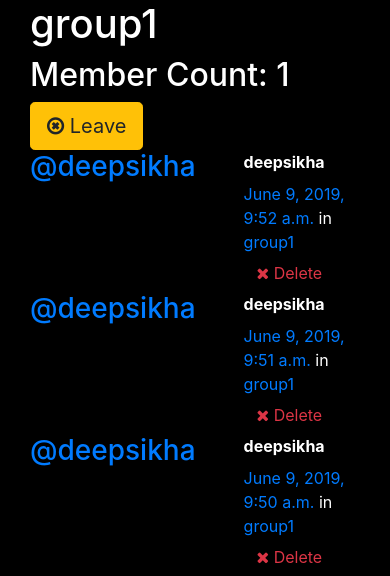
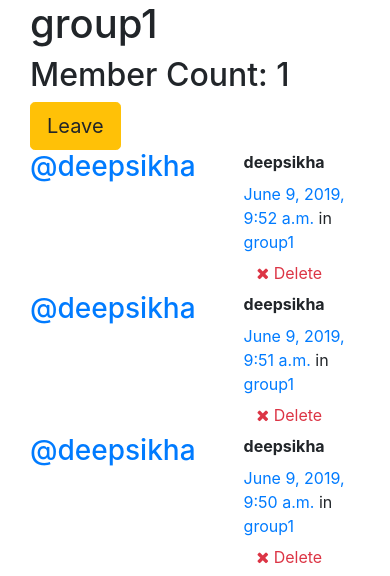
Before and after one commit to Deepsikha97/social_clone, a Django app: a page that uses templates/base.html in a window 390 px wide. Shown: the part 176-752 px from the top of the page. Run offline with Django 3.2, Linux system fonts and the light colour scheme; a user stored in the database is signed in; data comes from the database, SQL or seed files in the repository; both versions use the stored data as it was after the commit; tables that the repository leaves empty hold one stand-in row (values such as "Sample post"); some libraries are stand-ins or nearby versions.

Commit message:
2nd commit

```diff
--- a/groups/models.py
+++ b/groups/models.py
@@ -5,7 +5,7 @@ from django.utils.text import slugify
 # from accounts.models import User
 
 # pip install misaka
-import misaka
+#import misaka
 
 from django.contrib.auth import get_user_model
 User = get_user_model()
@@ -28,7 +28,7 @@ class Group(models.Model):
 
     def save(self, *args, **kwargs):
         self.slug = slugify(self.name)
-        self.description_html = misaka.html(self.description)
+        self.description_html = (self.description)
         super().save(*args, **kwargs)
 
     def get_absolute_url(self):
--- a/groups/templates/groups/group_detail.html
+++ b/groups/templates/groups/group_detail.html
@@ -7,9 +7,9 @@
 
   <div class="content">
   	{% if user in group.members.all %}
-  		<a href="{% url 'groups:leave' slug=group.slug %}" class="btn btn-lg btn-warning"><span class="fa fa-times-circle-o"></span> Leave</a>
+  		<a href="{% url 'groups:leave' slug=group.slug %}" class="btn btn-lg btn-warning">Leave</a>
   	{% else %}
-  		<a href="{% url 'groups:join' slug=group.slug %}" class="btn btn-lg btn-warning"><span class="fa fa-check-circle-o"></span> Join</a>
+  		<a href="{% url 'groups:join' slug=group.slug %}" class="btn btn-lg btn-warning">Join</a>
   	{% endif %}
 
   </div>
--- a/groups/templates/groups/group_list.html
+++ b/groups/templates/groups/group_list.html
@@ -15,7 +15,7 @@
 			<p>Welcome to the Groups Page! <br>Select a Group with a shared interest!</p>
 	</div>
 	{% if user.is_authenticated %}
-	<a href="{% url 'groups:create' %}" class="btn btn-warning" role="button"><span class="fa fa-plus"></span> Create New Group!</a>
+	<a href="{% url 'groups:create' %}" class="btn btn-warning" role="button">Create New Group!</a>
 	{% endif %}
 </div>
 {% endblock %}
--- a/posts/models.py
+++ b/posts/models.py
@@ -3,7 +3,7 @@ from django.conf import settings
 from django.urls import reverse
 
 # pip install misaka
-import misaka
+#import misaka
 
 from groups.models import Group
 
@@ -22,7 +22,7 @@ class Post(models.Model):
         return self.message
 
     def save(self, *args, **kwargs):
-        self.message_html = misaka.html(self.message)
+        self.message_html = (self.message)
         super().save(*args, **kwargs)
 
     def get_absolute_url(self):
--- a/static/simplesocial/css/master.css
+++ /dev/null
@@ -1,6 +0,0 @@
-body {
-  margin: 0;
-  overflow: hidden;
-  background-color: black;
-  color:white;
-}
--- a/static/simplesocial/js/master.js
+++ /dev/null
@@ -1,205 +0,0 @@
-// SOURCE: http://codepen.io/Thibka/pen/mWGxNj
-var canvas = document.getElementById('canvas'),
-  context = canvas.getContext('2d'),
-  canvasWidth = (window.innerWidth || document.documentElement.clientWidth || document.body.clientWidth),
-  canvasHeight = (window.innerHeight || document.documentElement.clientHeight || document.body.clientHeight),
-  requestAnimationFrame = window.requestAnimationFrame ||
-  window.mozRequestAnimationFrame ||
-  window.webkitRequestAnimationFrame ||
-  window.msRequestAnimationFrame;
-var persons = [],
-  numberOfFirefly = 30,
-  birthToGive = 25;
-
-var colors = [];
-/* Galactic Tea - http://www.colourlovers.com/palette/1586746/Galactic_Tea*/
-colors[2] = [];
-colors[2]['background'] = '#2F294F';
-colors[2][1] = 'rgba(74,49,89,';
-colors[2][2] = 'rgba(130,91,109,';
-colors[2][3] = 'rgba(185,136,131,';
-colors[2][4] = 'rgba(249,241,204,';
-
-var colorTheme = 2, //getRandomInt(0,colors.length-1);
-  mainSpeed = 1;
-
-function getRandomInt(min, max, exept) {
-  var i = Math.floor(Math.random() * (max - min + 1)) + min;
-  if (typeof exept == "undefined") return i;
-  else if (typeof exept == 'number' && i == exept) return getRandomInt(min, max, exept);
-  else if (typeof exept == "object" && (i >= exept[0] && i <= exept[1])) return getRandomInt(min, max, exept);
-  else return i;
-}
-
-function isEven(n) {
-  return n == parseFloat(n) ? !(n % 2) : void 0;
-}
-
-function degToRad(deg) {
-  return deg * (Math.PI / 180);
-}
-
-function Firefly(id) {
-  this.id = id;
-  this.width = getRandomInt(3, 6);
-  this.height = this.width;
-  this.x = getRandomInt(0, (canvas.width - this.width));
-  this.y = getRandomInt(0, (canvas.height - this.height));
-  this.speed = (this.width <= 10) ? 2 : 1;
-  this.alpha = 1;
-  this.alphaReduction = getRandomInt(1, 3) / 1000;
-  this.color = colors[colorTheme][getRandomInt(1, colors[colorTheme].length - 1)];
-  this.direction = getRandomInt(0, 360);
-  this.turner = getRandomInt(0, 1) == 0 ? -1 : 1;
-  this.turnerAmp = getRandomInt(1, 2);
-  this.isHit = false;
-  this.stepCounter = 0;
-  this.changeDirectionFrequency = getRandomInt(1, 200);
-  this.shape = 2; //getRandomInt(2,3);
-  this.shadowBlur = getRandomInt(5, 25);
-}
-
-Firefly.prototype.stop = function() {
-  this.update();
-}
-
-Firefly.prototype.walk = function() {
-  var next_x = this.x + Math.cos(degToRad(this.direction)) * this.speed,
-    next_y = this.y + Math.sin(degToRad(this.direction)) * this.speed;
-
-  // Canvas limits
-  if (next_x >= (canvas.width - this.width) && (this.direction < 90 || this.direction > 270)) {
-    next_x = canvas.width - this.width;
-    this.direction = getRandomInt(90, 270, this.direction);
-  }
-  if (next_x <= 0 && (this.direction > 90 && this.direction < 270)) {
-    next_x = 0;
-    var exept = [90, 270];
-    this.direction = getRandomInt(0, 360, exept);
-  }
-  if (next_y >= (canvas.height - this.height) && (this.direction > 0 && this.direction < 180)) {
-    next_y = canvas.height - this.height;
-    this.direction = getRandomInt(180, 360, this.direction);
-  }
-  if (next_y <= 0 && (this.direction > 180 && this.direction < 360)) {
-    next_y = 0;
-    this.direction = getRandomInt(0, 180, this.direction);
-  }
-
-  this.x = next_x;
-  this.y = next_y;
-
-  this.stepCounter++;
-
-  if (this.changeDirectionFrequency && this.stepCounter == this.changeDirectionFrequency) {
-    this.turner = this.turner == -1 ? 1 : -1;
-    this.turnerAmp = getRandomInt(1, 2);
-    this.stepCounter = 0;
-    this.changeDirectionFrequency = getRandomInt(1, 200);
-  }
-
-  this.direction += this.turner * this.turnerAmp;
-
-  this.update();
-}
-
-Firefly.prototype.takeOppositeDirection = function() {
-  // Right -> Left
-  if ((this.direction >= 0 && this.direction < 90) || (this.direction > 270 && this.direction <= 360)) {
-    this.direction = getRandomInt(90, 270);
-    return;
-  }
-  // Left -> Right
-  if (this.direction > 90 && this.direction < 270) {
-    var exept = [90, 270];
-    this.direction = getRandomInt(0, 360, exept);
-    return;
-  }
-  // Down -> Up
-  if (this.direction > 0 && this.direction < 180) {
-    this.direction = getRandomInt(180, 360);
-    return;
-  }
-  // Up -> Down
-  if (this.direction > 180) {
-    this.direction = getRandomInt(0, 180);
-  }
-}
-
-Firefly.prototype.update = function() {
-
-  context.beginPath();
-
-  context.fillStyle = this.color + this.alpha + ")";
-  context.arc(this.x + (this.width / 2), this.y + (this.height / 2), this.width / 2, 0, 2 * Math.PI, false);
-  context.shadowColor = this.color + this.alpha + ")";
-  context.shadowBlur = this.shadowBlur;
-  context.shadowOffsetX = 0;
-  context.shadowOffsetY = 0;
-  context.fill();
-
-  if (this.id > 15) {
-    this.alpha -= this.alphaReduction;
-    if (this.alpha <= 0) this.die();
-  }
-
-}
-
-Firefly.prototype.die = function() {
-  persons[this.id] = null;
-  delete persons[this.id];
-}
-
-window.onload = function() {
-  canvas.setAttribute('width', canvasWidth);
-  canvas.setAttribute('height', canvasHeight);
-
-  start();
-}
-
-function start() {
-  instantiatePopulation();
-  animate();
-}
-
-function instantiatePopulation() {
-  var i = 0;
-  while (i < numberOfFirefly) {
-    persons[i] = new Firefly(i);
-    i++;
-  }
-}
-
-function animate() {
-  context.clearRect(0, 0, canvas.width, canvas.height);
-
-  context.beginPath();
-
-  // Création d'une copie de l'array persons
-  persons_order = persons.slice(0);
-  // Tri par ordre de position sur l'axe y (afin de gérer les z-index)
-  persons_order.sort(function(a, b) {
-    return a.y - b.y
-  });
-
-  // Paint les instances dans l'ordre trié
-  for (var i in persons_order) {
-    var u = persons_order[i].id;
-    persons[u].walk();
-  }
-
-  requestAnimationFrame(animate);
-}
-
-canvas.onclick = function(e) {
-  giveBirth(e, birthToGive);
-}
-
-function giveBirth(e, u) {
-  var i = persons.length;
-  persons[i] = new Firefly(i);
-  persons[i].x = e.layerX;
-  persons[i].y = e.layerY;
-
-  if (u > 1) giveBirth(e, u - 1);
-}
--- a/templates/base.html
+++ b/templates/base.html
@@ -49,7 +49,7 @@
 
     <canvas id="canvas"></canvas>
 
-    <script src="{% static "simplesocial/js/master.js"%}" type="text/javascript" ></script>
+
 
     <!-- Latest compiled and minified jQuery -->
     <script src="https://code.jquery.com/jquery-3.3.1.slim.min.js" integrity="sha384-q8i/X+965DzO0rT7abK41JStQIAqVgRVzpbzo5smXKp4YfRvH+8abtTE1Pi6jizo" crossorigin="anonymous"></script>
```
Also changed, not shown: static/css/master.css (deleted, +0 -26 lines), accounts/migrations/0001_initial.py, accounts/migrations/__init__.py (added), db.sqlite3, groups/migrations/0001_initial.py, groups/migrations/0002_group_description_html.py (added), groups/migrations/__init__.py (added), posts/migrations/0001_initial.py, posts/migrations/__init__.py (added).
